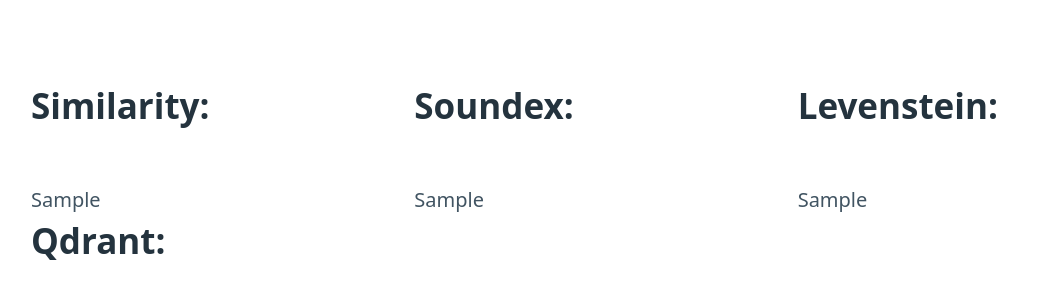
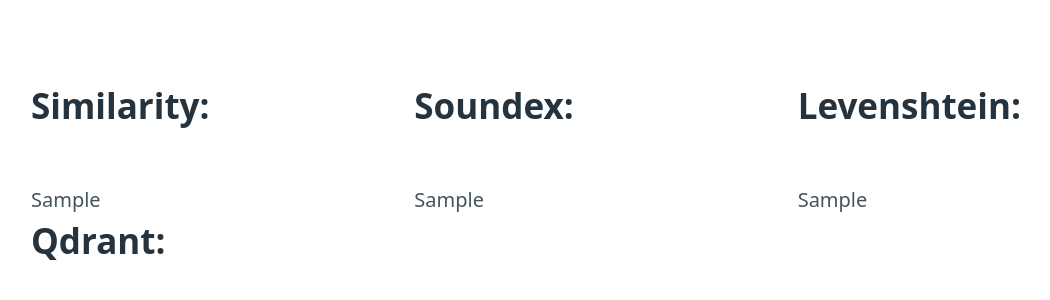
Before and after one commit to pdulak/fuzzySearchTesting, a Flask app: template app/templates/data-template-all.html in a window 1280 px wide. Shown: the top 300 px of the page, without its empty margins (44-1094 px from the left). Run offline with Flask 2, Linux system fonts and the light colour scheme; the template is opened without the code that fills it: most values are stand-ins (such as "Sample title", 1, 10 or a date in 2020); some libraries are stand-ins or nearby versions.

Commit message:
refactor: fixed typo

```diff
--- a/app/templates/data-template-all.html
+++ b/app/templates/data-template-all.html
@@ -21,7 +21,7 @@
             {{ data_soundex | safe }}
         </div>
         <div>
-            <h2>Levenstein:</h2>
+            <h2>Levenshtein:</h2>
             {{ data_lev | safe }}
         </div>
     </div>
```
